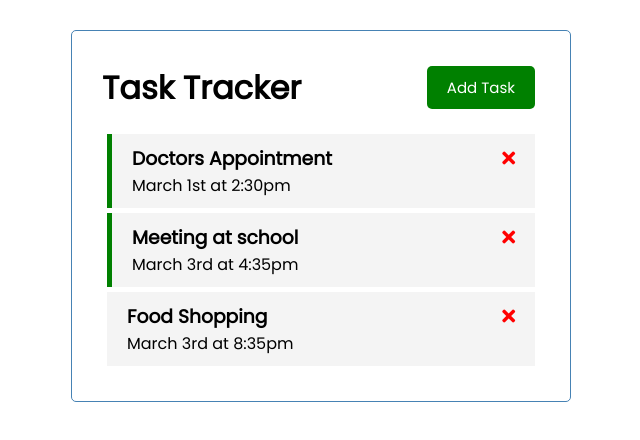
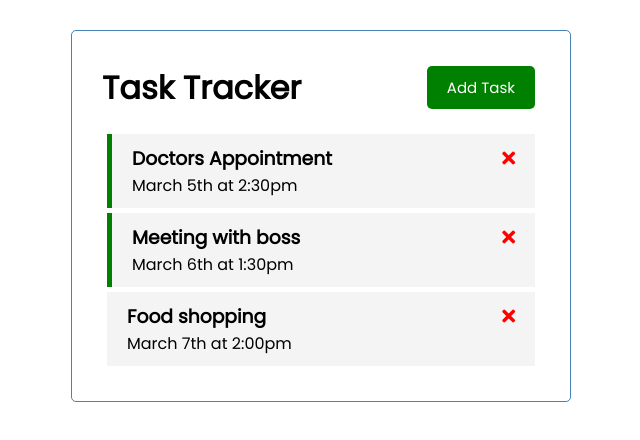
Before and after one commit to gosikxo/vue-task-tracker-course, a Vue app: page / in a window 1280 px wide. Shown: the top 440 px of the page, without its empty margins (319-959 px from the left). Built offline with nearby package versions, Linux system fonts and the light colour scheme; data requests are answered from the project's data file.

Commit message:
JSON Server Setup

```diff
--- /dev/null
+++ b/db.json
@@ -0,0 +1,22 @@
+{
+    "tasks": [
+        {
+            "id": "1",
+            "text": "Doctors Appointment",
+            "day": "March 5th at 2:30pm",
+            "reminder": true
+        },
+        {
+            "id": "2",
+            "text": "Meeting with boss",
+            "day": "March 6th at 1:30pm",
+            "reminder": true
+        },
+        {
+            "id": "3",
+            "text": "Food shopping",
+            "day": "March 7th at 2:00pm",
+            "reminder": false
+        }
+    ]
+}
--- a/src/App.vue
+++ b/src/App.vue
@@ -28,7 +28,7 @@ export default {
     }
   },
   methods: {
-    toggleAddTask() {
+    toggleAddTask () {
       this.showAddTask = !this.showAddTask
     },
     addTask (task) {
@@ -41,29 +41,16 @@ export default {
     },
     toggleReminder (id) {
       this.tasks = this.tasks.map((task) => task.id === id ? { ...task, reminder: !task.reminder } : task)
+    },
+    async fetchTasks () {
+      const res = await fetch('http://localhost:5001/tasks');
+      const data = await res.json();
+      console.log(data)
+      return data;
     }
   },
-  created () {
-    this.tasks = [
-      {
-        id: 1,
-        text: 'Doctors Appointment',
-        day: 'March 1st at 2:30pm',
-        reminder: true
-      },
-      {
-        id: 2,
-        text: 'Meeting at school',
-        day: 'March 3rd at 4:35pm',
-        reminder: true
-      },
-      {
-        id: 3,
-        text: 'Food Shopping',
-        day: 'March 3rd at 8:35pm',
-        reminder: false
-      }
-    ]
+  async created () {
+    this.tasks = await this.fetchTasks()
   }
 }
 </script>
```
Also changed, not shown: package.json (+6 -1 lines), server.js (added, +15 -0 lines), 2 other files (tests, documents, lock files or other folders).
